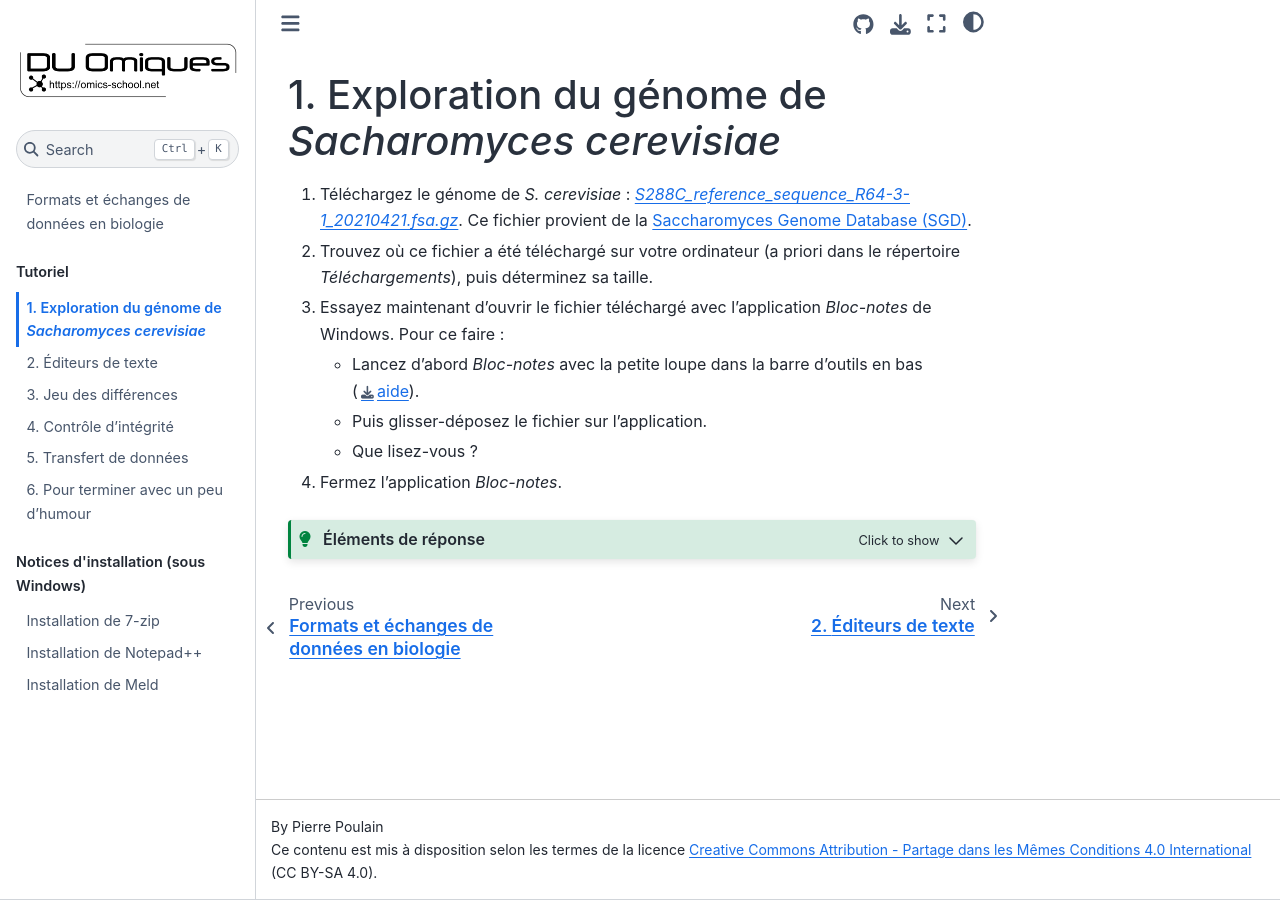
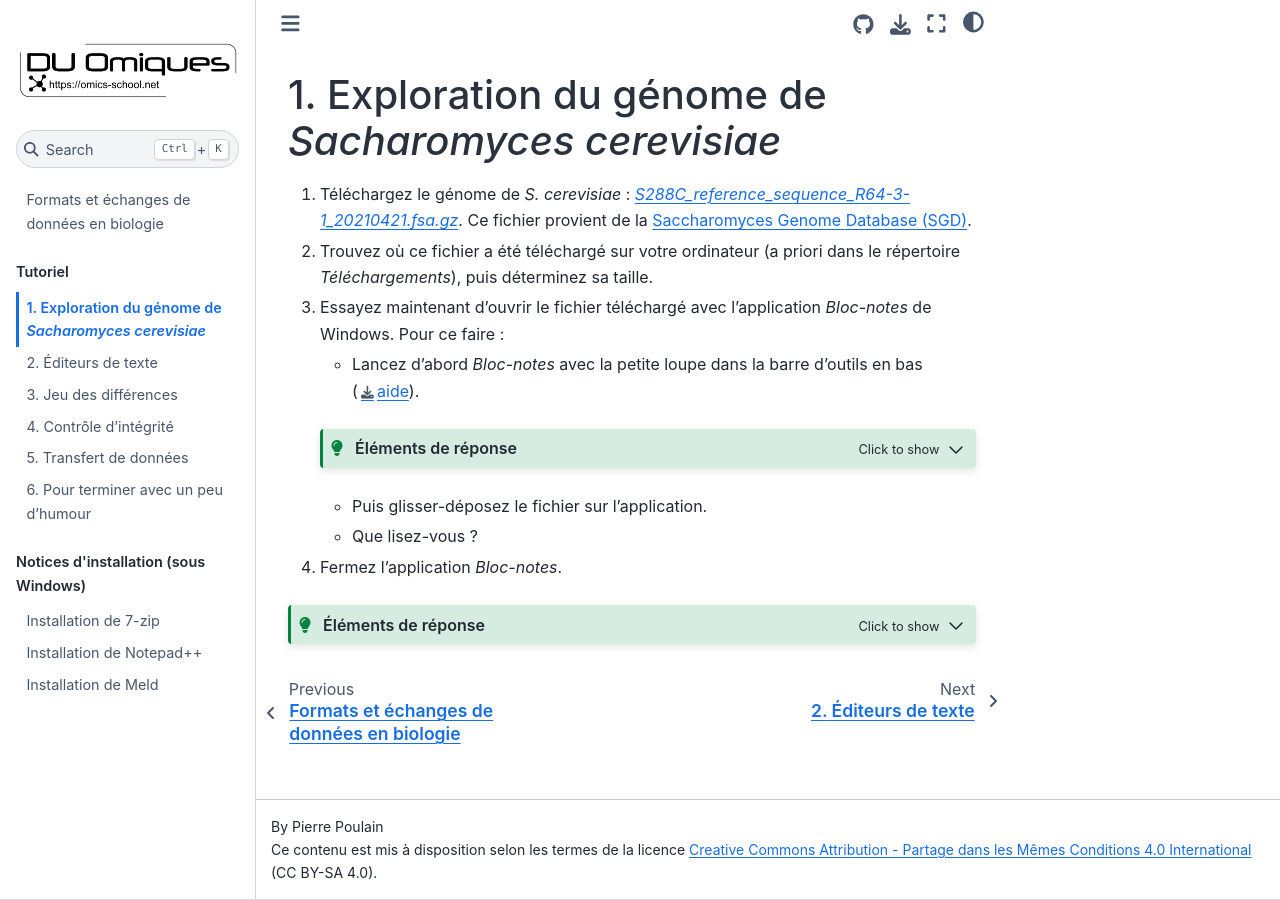
Before and after one commit to omics-school/format-echanges-donnees, a Jupyter Book: the page built from content/1_genome.md, in a window 1280 px wide. Built offline with Jupyter Book 1.0.4 settings and Sphinx 7.4.7 and the Sphinx Book theme 1.1.4, drawn with Linux system fonts in a browser that asks for light colours.

Commit message:
Add tips

````diff
--- a/content/1_genome.md
+++ b/content/1_genome.md
@@ -6,6 +6,13 @@
 1. Trouvez où ce fichier a été téléchargé sur votre ordinateur (a priori dans le répertoire *Téléchargements*), puis déterminez sa taille.
 1. Essayez maintenant d'ouvrir le fichier téléchargé avec l'application *Bloc-notes* de Windows. Pour ce faire :
     - Lancez d'abord *Bloc-notes* avec la petite loupe dans la barre d'outils en bas ([aide](img/bloc-notes_aide.png)).
+
+    ```{admonition} Éléments de réponse
+    :class: tip, dropdown
+
+    ![aide](img/bloc-notes_aide.png)
+    ```
+
     - Puis glisser-déposez le fichier sur l'application.
     - Que lisez-vous ?
 1. Fermez l'application *Bloc-notes*.
--- a/content/_config.yml
+++ b/content/_config.yml
@@ -19,11 +19,11 @@ repository:
 
 parse:
   # Parse and render settings
-  # myst_links_external_new_tab: true
-  #myst_enable_extensions:
+  myst_links_external_new_tab: true
+  myst_enable_extensions:
     # don't forget to list any other extensions you want enabled,
     # including those that are enabled by default! See here: https://jupyterbook.org/en/stable/customize/config.html
-  #  - html_image
+    - html_image
 
 # Add GitHub buttons to your book
 # See https://jupyterbook.org/customize/config.html#add-a-link-to-your-repository
````
